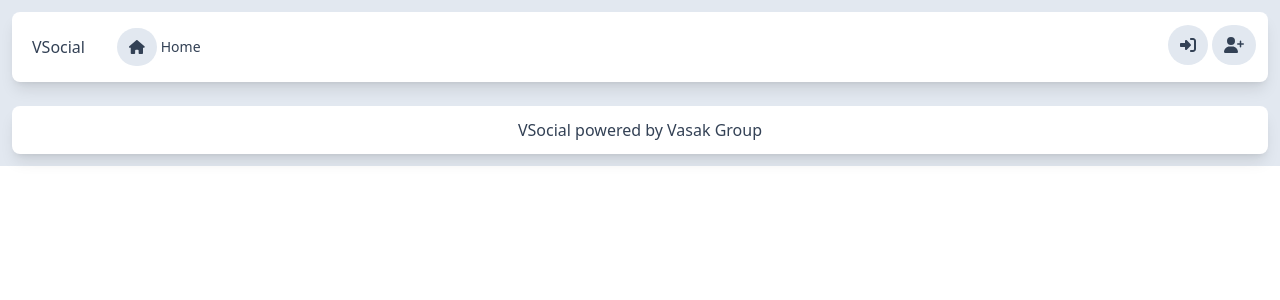
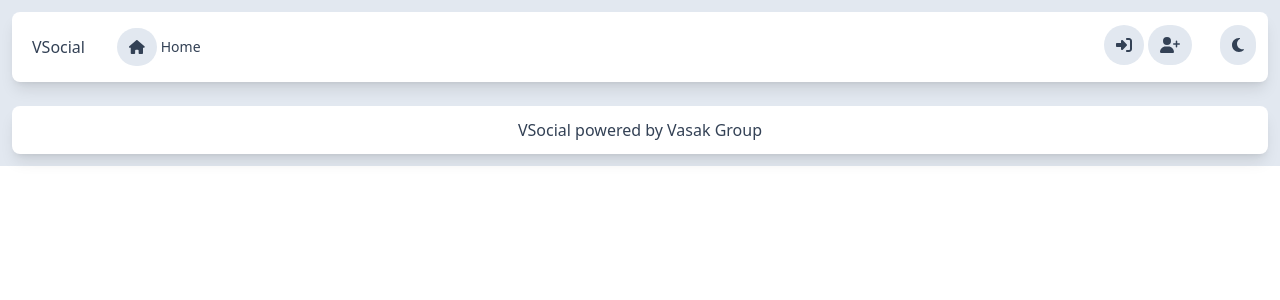
Before and after one commit to Vasak-Group/vsocial, a Vue app: page / in a window 1280 px wide. Shown: the top 300 px of the page. Built offline with nearby package versions, Linux system fonts and the light colour scheme.

Commit message:
Refactorizar componente NavBarComponent y agregar DarkModeButton

```diff
--- a/src/components/NavBarComponent.vue
+++ b/src/components/NavBarComponent.vue
@@ -1,5 +1,6 @@
-<script lang="ts">
+<script setup lang="ts">
 import { RouterLink } from "vue-router";
+import DarkModeButton from "./buttons/DarkModeButton.vue";
 </script>
 
 <template>
@@ -33,6 +34,7 @@ import { RouterLink } from "vue-router";
             class="p-3 bg-slate-200 dark:bg-gray-800 rounded-full"
           />
         </RouterLink>
+        <DarkModeButton />
       </div>
     </nav>
   </div>
--- a/src/style.css
+++ b/src/style.css
@@ -1,3 +1,7 @@
 @tailwind base;
 @tailwind components;
 @tailwind utilities;
+
+body * {
+  @apply transition-all duration-300 ease-in-out;
+}
```
